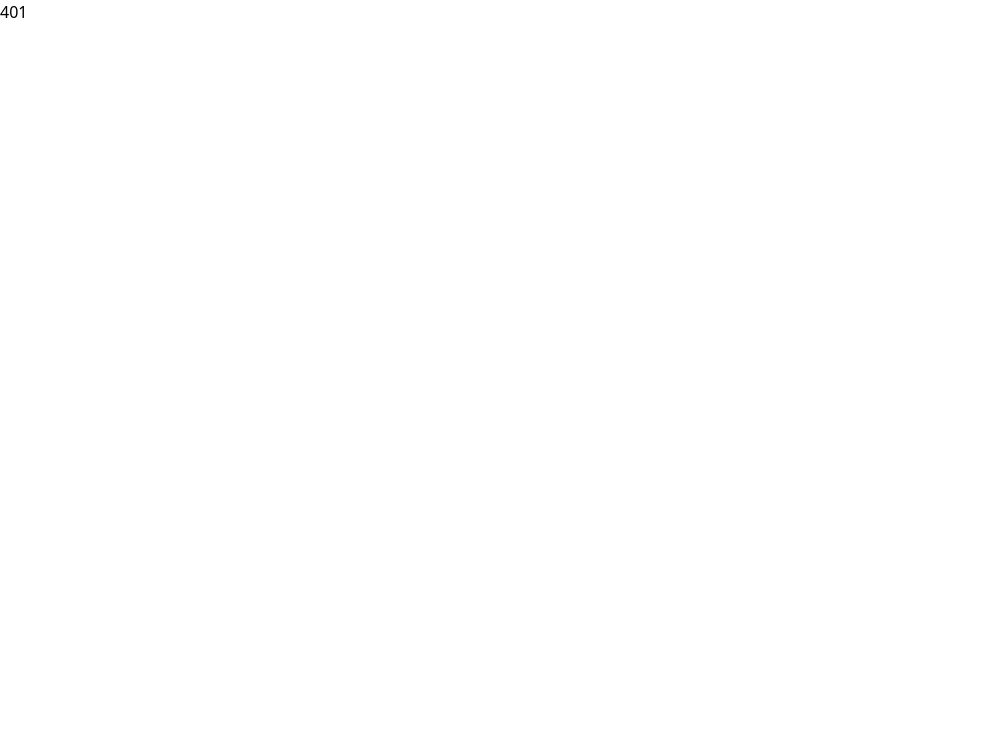
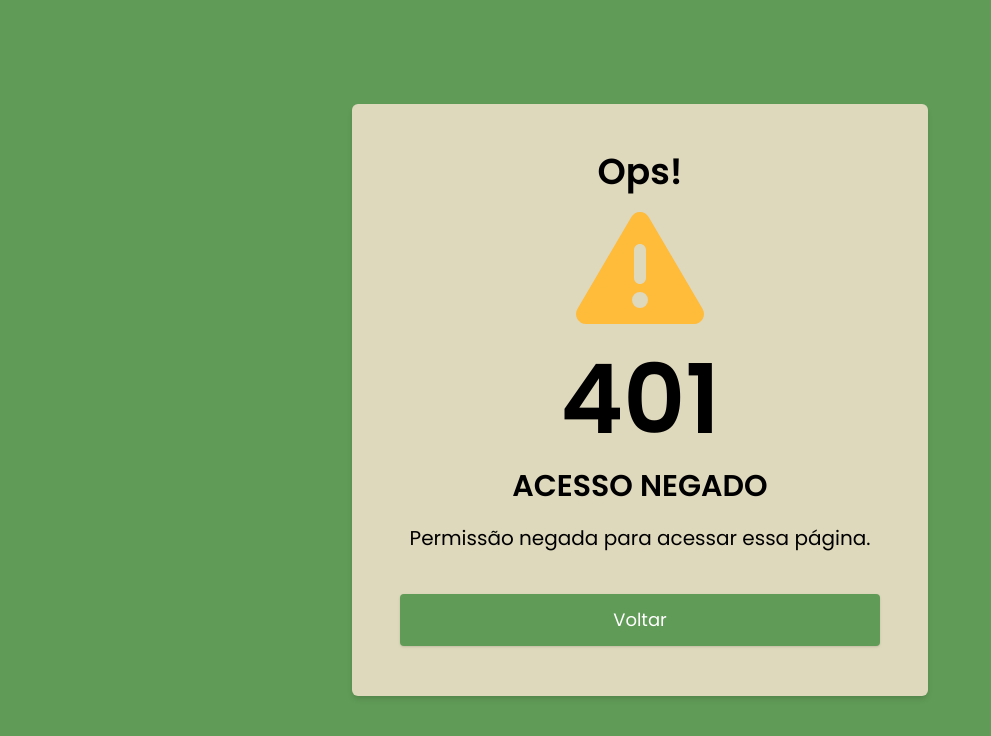
Before and after one commit to junior-slv/horta-solidaria, a Next.js app in the folder client/: page /error/401 in a window 1280 px wide. Shown: the top 736 px of the page, without its empty margins (0-991 px from the left). Built offline with nearby package versions, Linux system fonts and the light colour scheme.

Commit message:
criação e estilização das páginas de erro

```diff
--- a/client/src/pages/error/401.tsx
+++ b/client/src/pages/error/401.tsx
@@ -1,8 +1,35 @@
 import React from 'react'
+import { Botao } from "../../components/buttons/Botao";
+import Router, { useRouter } from "next/router";
+import LargeButton from "@/components/buttons/LargeButton";
+import { FontAwesomeIcon } from "@fortawesome/react-fontawesome";
+import { faTriangleExclamation } from "@fortawesome/free-solid-svg-icons";
 
 const Unauthorized = () => {
   return (
-    <div>401</div>
+    <div className="w-screen h-screen font-poppins flex items-stretch items-centes justify-center bg-darkGreen select-none">
+      <form className="bg-beige shadow-md rounded-md p-12 space-y-5 w-[36rem] h-[37rem] self-center block">
+        <p className='gap-3 text-center flex flex-col items-stretch items-center justify-center font-bold text-4xl mb-1 text-black select-none'>
+          Ops!
+          <FontAwesomeIcon icon={faTriangleExclamation} className='flex text-9xl text-yellow' />
+        </p>
+        <p className='flex items-stretch justify-center font-bold text-8xl mb-1 text-black select-none'>
+          401
+        </p>
+        <p className='flex items-stretch items-center justify-center font-bold text-3xl mb-1 text-black select-none'>
+          ACESSO NEGADO
+        </p>
+        <p className='flex items-stretch items-center justify-center text-xl mb-1 text-black select-none'>
+          Permissão negada para acessar essa página.
+        </p>
+        <div className="relative top-[22px]">
+          {/* Arrumar botão voltar! */}
+          <LargeButton onClick={() => Router.push("../")}>
+            Voltar
+          </LargeButton>
+        </div>
+      </form>
+    </div>
   )
 }
 
--- a/client/src/pages/error/403.tsx
+++ b/client/src/pages/error/403.tsx
@@ -1,8 +1,35 @@
 import React from 'react'
+import { Botao } from "../../components/buttons/Botao";
+import Router, { useRouter } from "next/router";
+import LargeButton from "@/components/buttons/LargeButton";
+import { FontAwesomeIcon } from "@fortawesome/react-fontawesome";
+import { faTriangleExclamation } from "@fortawesome/free-solid-svg-icons";
 
 const Forbidden = () => {
   return (
-    <div>403</div>
+    <div className="w-screen h-screen font-poppins flex items-stretch items-centes justify-center bg-darkGreen select-none">
+      <form className="bg-beige shadow-md rounded-md p-12 space-y-5 w-[36rem] h-[37rem] self-center block">
+        <p className='gap-3 text-center flex flex-col items-stretch items-center justify-center font-bold text-4xl mb-1 text-black select-none'>
+          Ops!
+          <FontAwesomeIcon icon={faTriangleExclamation} className='flex text-9xl text-yellow' />
+        </p>
+        <p className='flex items-stretch justify-center font-bold text-8xl mb-1 text-black select-none'>
+          403
+        </p>
+        <p className='flex items-stretch items-center justify-center font-bold text-3xl mb-1 text-black select-none'>
+          ACESSO PROIBIDO
+        </p>
+        <p className='flex items-stretch items-center justify-center text-xl mb-1 text-black select-none'>
+          Acesso absolutamente proibido.
+        </p>
+        <div className="relative top-[22px]">
+        {/* Arrumar botão voltar! */}
+          <LargeButton onClick={() => Router.push("../")}>
+            Voltar
+          </LargeButton>
+        </div>
+      </form>
+    </div>
   )
 }
 
--- a/client/src/pages/error/404.tsx
+++ b/client/src/pages/error/404.tsx
@@ -1,8 +1,35 @@
 import React from 'react'
+import { Botao } from "../../components/buttons/Botao";
+import Router, { useRouter } from "next/router";
+import LargeButton from "@/components/buttons/LargeButton";
+import { FontAwesomeIcon } from "@fortawesome/react-fontawesome";
+import { faTriangleExclamation } from "@fortawesome/free-solid-svg-icons";
 
 const NotFound = () => {
   return (
-    <div>404</div>
+    <div className="w-screen h-screen font-poppins flex items-stretch items-centes justify-center bg-darkGreen select-none">
+      <form className="bg-beige shadow-md rounded-md p-12 space-y-5 w-[36rem] h-[37rem] self-center block">
+        <p className='gap-3 text-center flex flex-col items-stretch items-center justify-center font-bold text-4xl mb-1 text-black select-none'>
+          Ops!
+          <FontAwesomeIcon icon={faTriangleExclamation} className='flex text-9xl text-yellow' />
+        </p>
+        <p className='flex items-stretch justify-center font-bold text-8xl mb-1 text-black select-none'>
+          404
+        </p>
+        <p className='flex items-stretch items-center justify-center font-bold text-3xl mb-1 text-black select-none'>
+          PÁGINA NÃO ENCONTRADA
+        </p>
+        <p className='flex items-stretch items-center justify-center text-xl mb-1 text-black select-none'>
+          A página que você está procurando não existe.
+        </p>
+        <div className="relative top-[22px]">
+        {/* Arrumar botão voltar! */}
+          <LargeButton onClick={() => Router.push("../")}>
+            Voltar
+          </LargeButton>
+        </div>
+      </form>
+    </div>
   )
 }
 
--- a/client/src/pages/error/412.tsx
+++ b/client/src/pages/error/412.tsx
@@ -1,8 +1,35 @@
 import React from 'react'
+import { Botao } from "../../components/buttons/Botao";
+import Router, { useRouter } from "next/router";
+import LargeButton from "@/components/buttons/LargeButton";
+import { FontAwesomeIcon } from "@fortawesome/react-fontawesome";
+import { faTriangleExclamation } from "@fortawesome/free-solid-svg-icons";
 
 const PreconditionFailed = () => {
   return (
-    <div>412</div>
+    <div className="w-screen h-screen font-poppins flex items-stretch items-centes justify-center bg-darkGreen select-none">
+      <form className="bg-beige shadow-md rounded-md p-12 space-y-5 w-[36rem] h-[37rem] self-center block">
+        <p className='gap-3 text-center flex flex-col items-stretch items-center justify-center font-bold text-4xl mb-1 text-black select-none'>
+          Ops!
+          <FontAwesomeIcon icon={faTriangleExclamation} className='flex text-9xl text-yellow' />
+        </p>
+        <p className='flex items-stretch justify-center font-bold text-8xl mb-1 text-black select-none'>
+          412
+        </p>
+        <p className='flex items-stretch items-center justify-center font-bold text-3xl mb-1 text-black select-none'>
+          FALHA NA PRÉ-CONDIÇÃO
+        </p>
+        <p className='flex items-stretch items-center justify-center text-xl mb-1 text-black select-none'>
+          Acesso ao recurso especificado foi negado.
+        </p>
+        <div className="relative top-[22px]">
+          {/* Arrumar botão voltar! */}
+          <LargeButton onClick={() => Router.push("../")}>
+            Voltar
+          </LargeButton>
+        </div>
+      </form>
+    </div>
   )
 }
 
--- a/client/src/pages/error/500.tsx
+++ b/client/src/pages/error/500.tsx
@@ -1,8 +1,35 @@
 import React from 'react'
+import { Botao } from "../../components/buttons/Botao";
+import Router, { useRouter } from "next/router";
+import LargeButton from "@/components/buttons/LargeButton";
+import { FontAwesomeIcon } from "@fortawesome/react-fontawesome";
+import { faTriangleExclamation } from "@fortawesome/free-solid-svg-icons";
 
 const InternalServerError = () => {
   return (
-    <div>500</div>
+    <div className="w-screen h-screen font-poppins flex items-stretch items-centes justify-center bg-darkGreen select-none">
+      <form className="bg-beige shadow-md rounded-md p-12 space-y-5 w-[36rem] h-[37rem] self-center block">
+        <p className='gap-3 text-center flex flex-col items-stretch items-center justify-center font-bold text-4xl mb-1 text-black select-none'>
+          Ops!
+          <FontAwesomeIcon icon={faTriangleExclamation} className='flex text-9xl text-yellow' />
+        </p>
+        <p className='flex items-stretch justify-center font-bold text-8xl mb-1 text-black select-none'>
+          500
+        </p>
+        <p className='flex items-stretch items-center justify-center font-bold text-3xl mb-1 text-black select-none'>
+          ERRO INTERNO DO SERVIDOR
+        </p>
+        <p className='flex items-stretch items-center justify-center text-xl mb-1 text-black select-none'>
+          Estamos trabalhado na correção.
+        </p>
+        <div className="relative top-[22px]">
+          {/* Arrumar botão voltar! */}
+          <LargeButton onClick={() => Router.push("../")}>
+            Voltar
+          </LargeButton>
+        </div>
+      </form>
+    </div>
   )
 }
 
--- a/client/tailwind.config.js
+++ b/client/tailwind.config.js
@@ -14,6 +14,7 @@ module.exports = {
       },
     },
     colors: {
+      'yellow': '#FFBB3A',
       'red': '#FF0000',
       'gray': '#BBBBBB',
       'black': '#000000',
```
Also changed, not shown: client/public/images/error.png (added).
